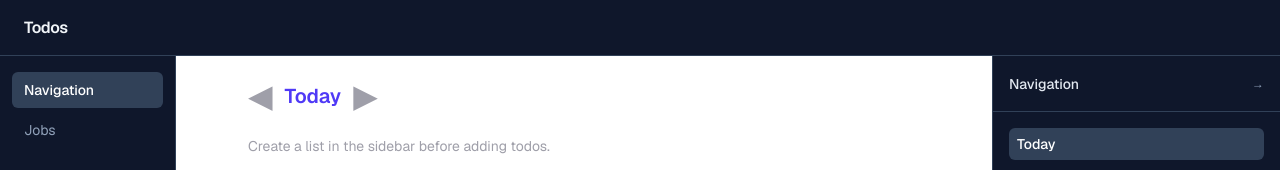
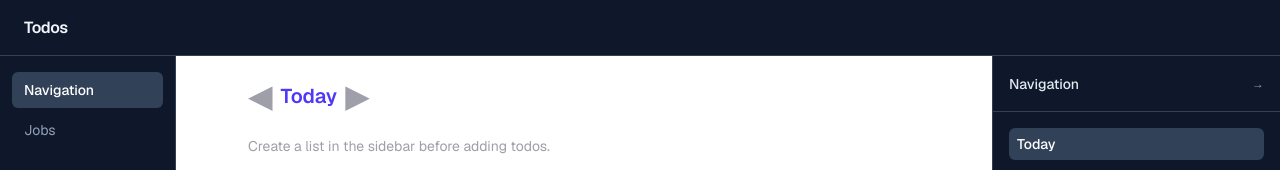
Before and after one commit to Jonathanko52/personal-interface, a Next.js app: page / in a window 1280 px wide. Shown: the top 170 px of the page. Built offline with nearby package versions, Linux system fonts and the light colour scheme.

Commit message:
CSS Changes

```diff
--- a/app/page.tsx
+++ b/app/page.tsx
@@ -67,7 +67,7 @@ export default function Home() {
 
   return (
     <div className="max-w-2xl mx-auto">
-      <div className="flex items-center gap-3 mb-6">
+      <div className="flex items-center gap-2 mb-6">
         <button
           onClick={prevDay}
           className="text-zinc-400 hover:text-zinc-700 transition-colors leading-none"
```
